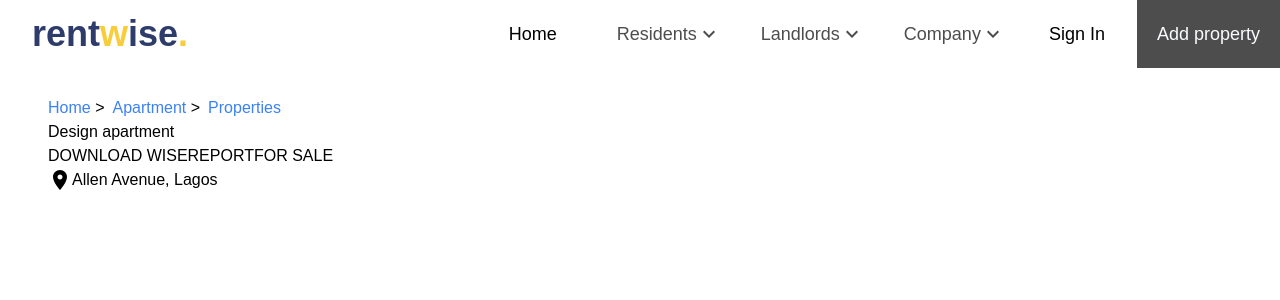
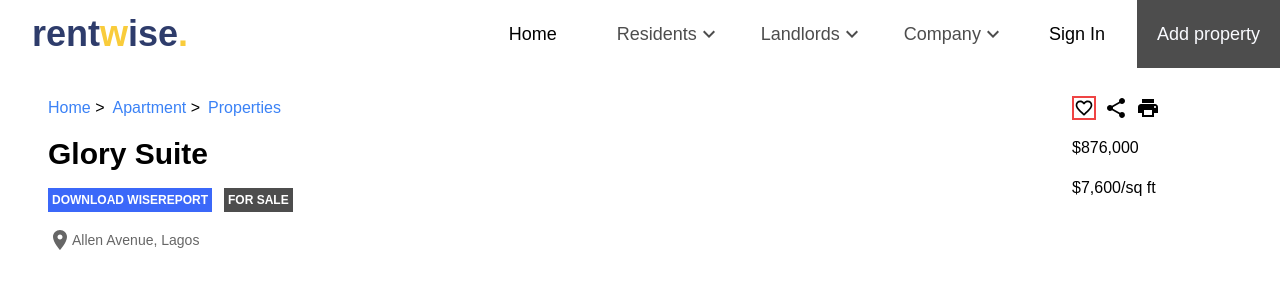
Before and after one commit to Obadea/rentwise, a React (Create React App) app: page /apartment/properties in a window 1280 px wide. Shown: the top 300 px of the page. Built offline with nearby package versions, Linux system fonts and the light colour scheme; a web font is replaced by a local one.

Commit message:
minor update

```diff
--- a/src/pages/propertyPage/PropertyPage.jsx
+++ b/src/pages/propertyPage/PropertyPage.jsx
@@ -11,22 +11,27 @@ function PropertyPage() {
     <div>
       <Header />
       <div>{/* Horizontal navbar for each vertical component */}</div>
-      <div className="flex flex-row justify-between px-8">
-        <div className=" ml-4 mt-24">
+      <div className="flex flex-row justify-between px-8 mt-24">
+        <div className=" ml-4 flex flex-col gap-4 ">
           <Breadcrumb className="hidden lg:block" />
-          <h3>Design apartment</h3>
-          <div className="flex">
-            <p>DOWNLOAD WISEREPORT </p>
-            <p>FOR SALE</p>
+          <h3 className="font-bold text-3xl text-customblack1">Glory Suite</h3>
+          <div className="flex gap-3">
+            <button className="font-bold text-xs text-white bg-customSearchblue p-1">
+              DOWNLOAD WISEREPORT{" "}
+            </button>
+            <button className="font-bold text-xs text-white bg-customNameBlack  p-1">
+              FOR SALE
+            </button>
           </div>
-          <div className="flex">
+          <div className="flex text-customStreetcolor items-center  ">
             <RoomIcon />
-            <p>Allen Avenue, Lagos</p>
+            <p className="text-sm font-normal">Allen Avenue, Lagos</p>
           </div>
         </div>
-        <div>
+
+        <div className="w-44 ml-4 flex flex-col gap-4 ">
           <div className="flex gap-2">
-            <FavoriteBorderIcon />
+            <FavoriteBorderIcon className="border-2 border-red-500 p-0" />
             <ShareIcon />
             <PrintIcon />
           </div>
--- a/tailwind.config.js
+++ b/tailwind.config.js
@@ -33,6 +33,7 @@ module.exports = {
         customBlackShade1: "#0D0D0D",
         customgray2: "#A3A5A4",
         customblue2: "#1F2847",
+        custommblack1: "#222222",
       },
     },
   },
```
